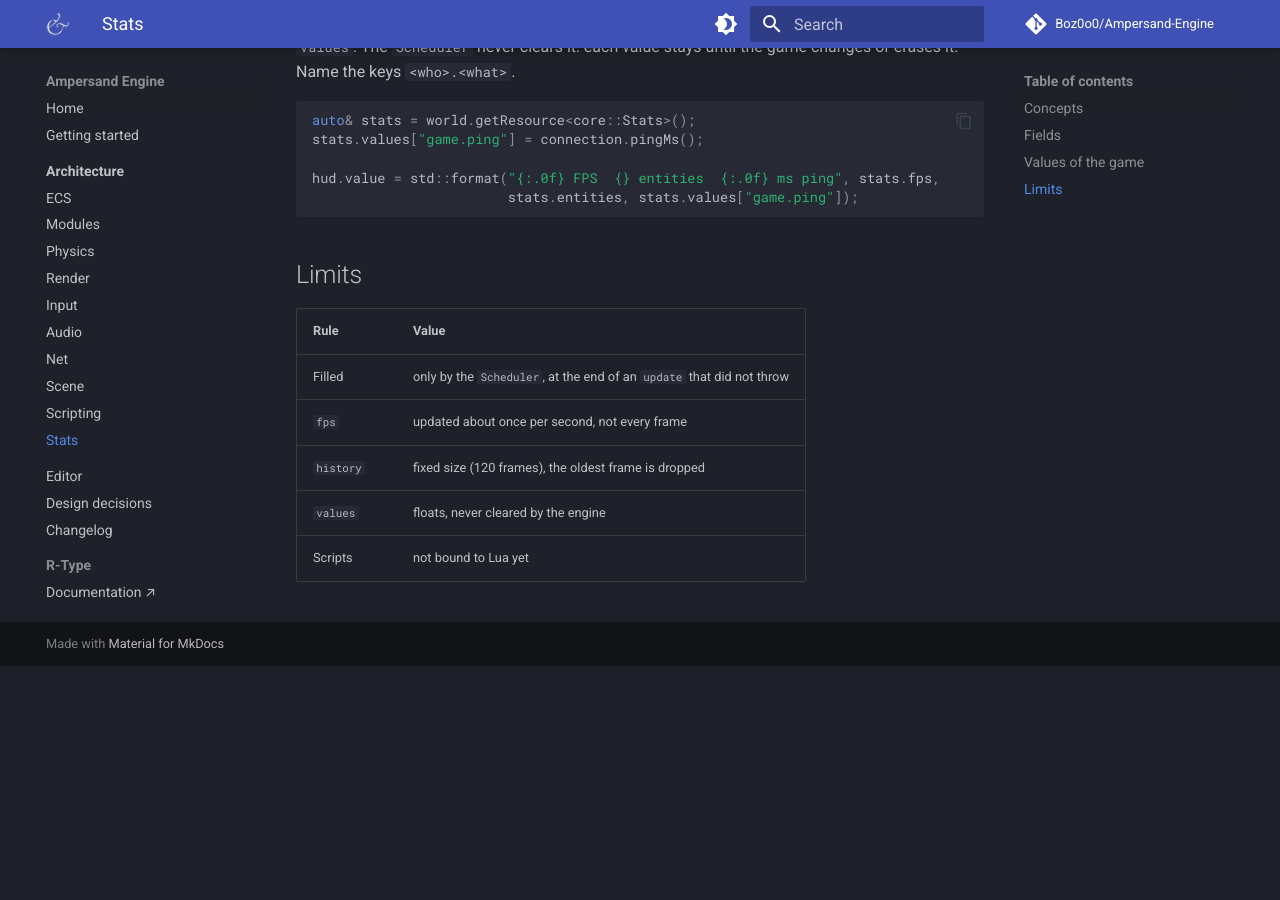
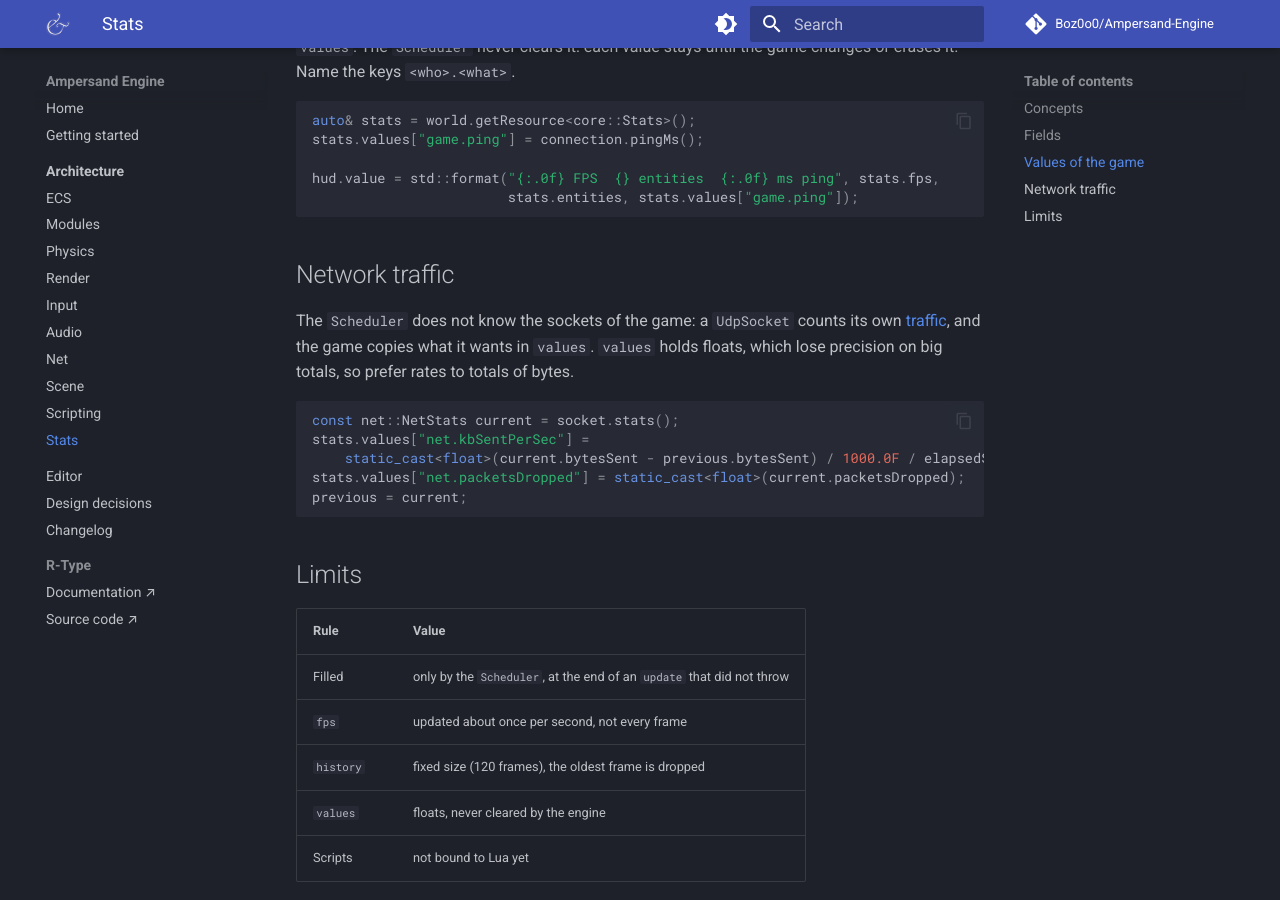
Before and after one commit to Boz0o0/Ampersand-Engine, an MkDocs documentation site: the page built from docs/mkdocs/architecture/stats.md, in a window 1280 px wide and 900 px high, scrolled down 1484 px. Built offline with MkDocs 1.6.1 and Material for MkDocs 9.7.7, drawn with Linux system fonts in a browser that asks for light colours; comment, search, counter and statistics services are not loaded; before the commit the page ends 2150 px from its top, so only the background shows below that.

Commit message:
docs(Stats): add network traffic section and update metrics description

````diff
--- a/docs/mkdocs/architecture/stats.md
+++ b/docs/mkdocs/architecture/stats.md
@@ -62,6 +62,21 @@
                         stats.entities, stats.values["game.ping"]);
 ```
 
+## Network traffic
+
+The `Scheduler` does not know the sockets of the game: a `UdpSocket` counts its
+own [traffic](net.md#traffic), and the game copies what it wants in `values`.
+`values` holds floats, which lose precision on big totals, so prefer rates to
+totals of bytes.
+
+```cpp
+const net::NetStats current = socket.stats();
+stats.values["net.kbSentPerSec"] =
+    static_cast<float>(current.bytesSent - previous.bytesSent) / 1000.0F / elapsedSeconds;
+stats.values["net.packetsDropped"] = static_cast<float>(current.packetsDropped);
+previous = current;
+```
+
 ## Limits
 
 | Rule      | Value                                                                      |
````
